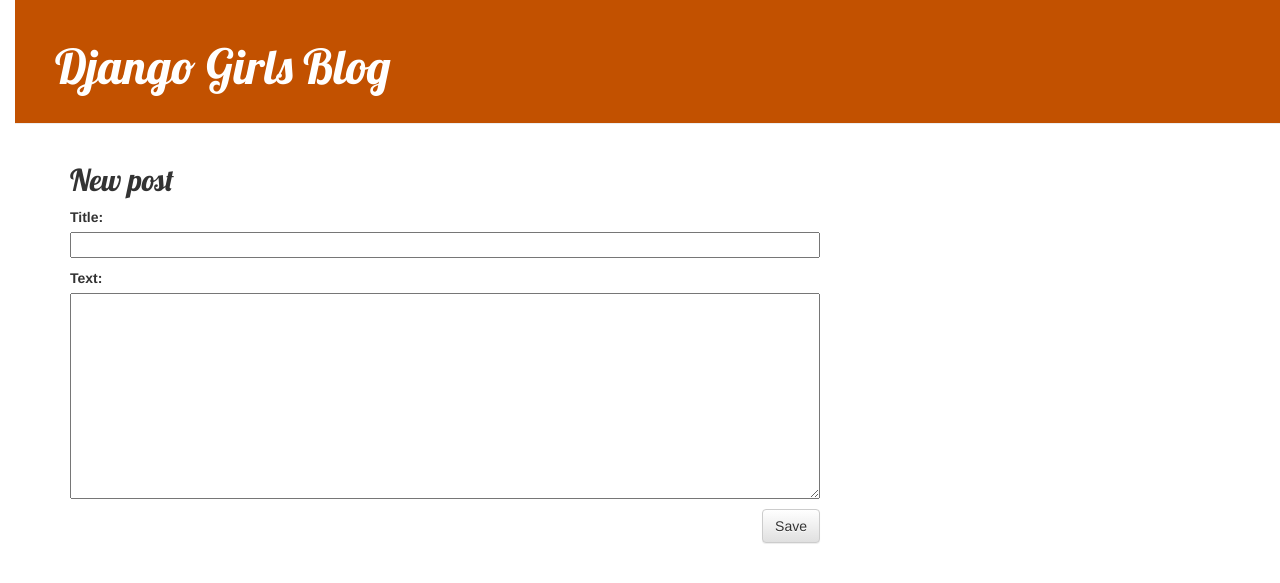
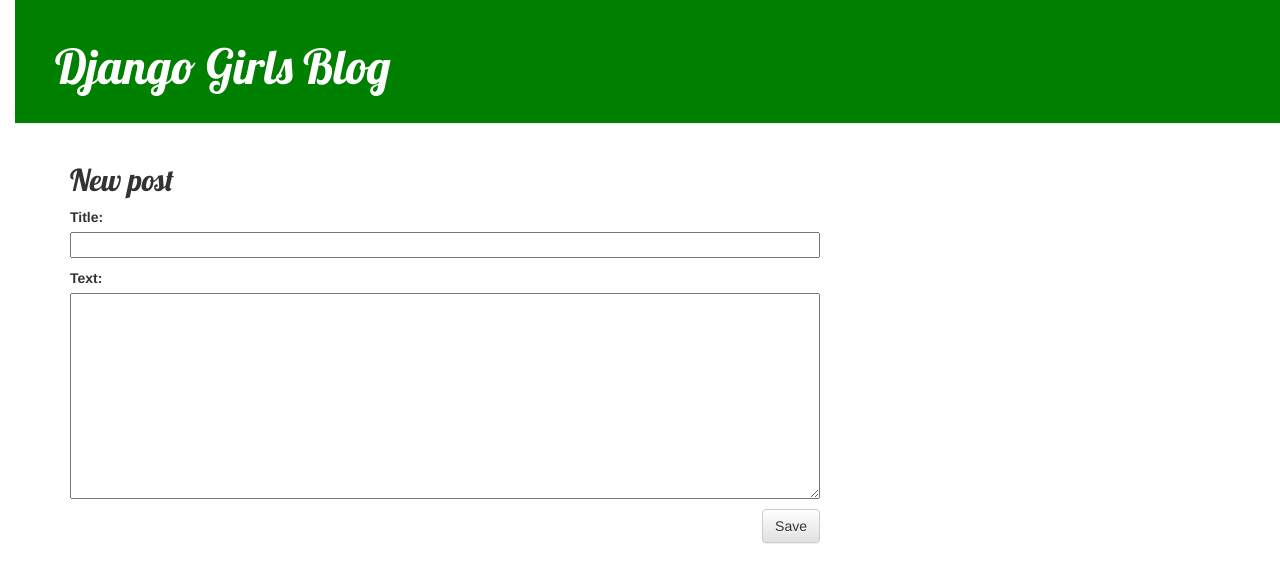
Before and after one commit to MoekaHara/my-first-blog, a Django app: page /post/new/ in a window 1280 px wide. Shown: the top 583 px of the page. Run offline with Django 3.2, Linux system fonts and the light colour scheme; some libraries are stand-ins or nearby versions.

Commit message:
Added view and template for detailed blog post as well as CSS for the site.

```diff
--- a/blog/static/css/blog.css
+++ b/blog/static/blog/css/blog.css
@@ -1,5 +1,5 @@
 h1 a, h2 a {
-    color: GREEN;
+    color: #C25100;
     font-family: 'Lobster';
 }
 
@@ -9,7 +9,7 @@
 }
 
 .page-header {
-    background-color: #C25100;
+    background-color: green;
     margin-top: 0;
     padding: 20px 20px 20px 40px;
 }
--- a/blog/templates/blog/base.html
+++ b/blog/templates/blog/base.html
@@ -4,7 +4,7 @@
       <title>Django Girls blog</title>
       <link rel="stylesheet" href="//maxcdn.bootstrapcdn.com/bootstrap/3.2.0/css/bootstrap.min.css">
       <link rel="stylesheet" href="//maxcdn.bootstrapcdn.com/bootstrap/3.2.0/css/bootstrap-theme.min.css">
-      <link rel="stylesheet" href="{% static 'css/blog.css' %}">
+      <link rel="stylesheet" href="{% static 'blog/css/blog.css' %}">
       <link href="//fonts.googleapis.com/css?family=Lobster&subset=latin,latin-ext" rel="stylesheet" type="text/css">
     </head>
 
--- a/mysite/settings.py
+++ b/mysite/settings.py
@@ -119,6 +119,7 @@
 # https://docs.djangoproject.com/en/2.2/howto/static-files/
 
 STATIC_URL = '/static/'
-STATIC_ROOT = '../../../../../static'
+STATIC_ROOT = '/home/g17911hm/g17911hm.pythonanywhere.com/static'
+#STATIC_ROOT = '../../../../../static'
 #STATIC_ROOT = os.path.join(BASE_DIR,'static')
 STATIC_DIR = os.path.join(BASE_DIR,'static')
```
